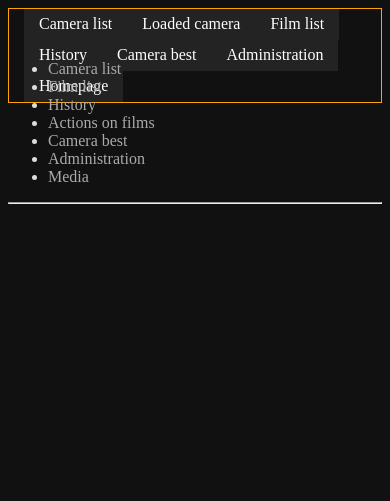
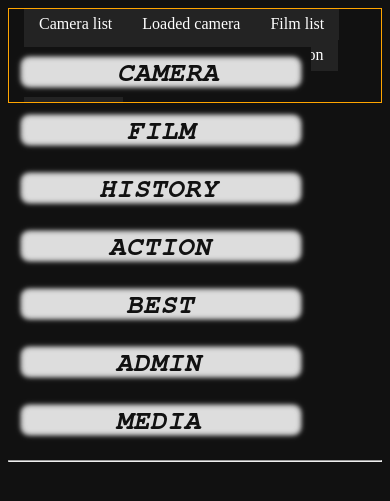
Before and after one commit to zaurky/catalog2, a Django app: template templates/index.html in a window 390 px wide. Shown: the top 501 px of the page. Run offline with Django 3.2, Linux system fonts and the light colour scheme; the template is opened without the code that fills it, so the values that code supplies are empty.

Commit message:
"pretier" index page on smartphones

```diff
--- a/templates/index.html
+++ b/templates/index.html
@@ -4,14 +4,14 @@
 
 {% block content %}
 
-<ul>
-<li><a href='/camera/catalog'>Camera list</a></li>
-<li><a href='/film/catalog'>Film list</a></li>
-<li><a href='/film/incamera'>History</a></li>
-<li><a href='/film/action'>Actions on films</a></li>
-<li><a href='/camera/catalog?best=1'>Camera best</a></li>
-<li><a href='/admin'>Administration</a></li>
-<li><a href='/media'>Media</a></li>
-</ul>
+<table>
+<tr><td><a href='/camera/catalog'><img src='static/img/bouton_camera.png'/></a></td></tr>
+<tr><td><a href='/film/catalog'><img src='static/img/bouton_film.png'/></a></td></tr>
+<tr><td><a href='/film/incamera'><img src='static/img/bouton_history.png'/></a></td></tr>
+<tr><td><a href='/film/action'><img src='static/img/bouton_action.png'/></a></td></tr>
+<tr><td><a href='/camera/catalog?best=1'><img src='static/img/bouton_best.png'/></a></td></tr>
+<tr><td><a href='/admin'><img src='static/img/bouton_admin.png'/></a></td></tr>
+<tr><td><a href='/media'><img src='static/img/bouton_media.png'/></a></td></tr>
+</table>
 
 {% endblock %}
```
Also changed, not shown: camera/static/img/bouton_action.png (added), camera/static/img/bouton_admin.png (added), camera/static/img/bouton_best.png (added), camera/static/img/bouton_camera.png (added), camera/static/img/bouton_film.png (added), camera/static/img/bouton_history.png (added), camera/static/img/bouton_media.png (added).
